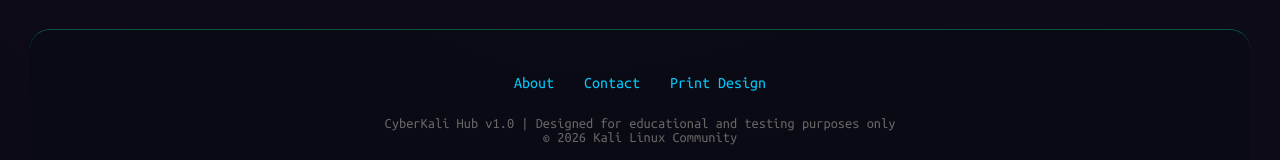
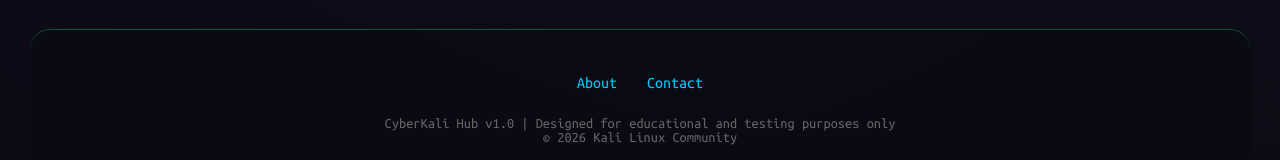
Before and after one commit to OSamv21/CYBERKALI-HUB, a plain HTML site: page index.html in a window 1280 px wide. Shown: the part 4809-4969 px from the top of the page. Drawn offline with Linux system fonts and the light colour scheme.

```diff
--- a/index.html
+++ b/index.html
@@ -129,7 +129,6 @@
             <div class="footer-links">
                 <a href="#" class="footer-link" id="aboutLink">About</a>
                 <a href="https://github.com/OSamv21/Omar-Shakir" class="footer-link" id="contactLink">Contact</a>
-                <a href="#" class="footer-link" id="printLink">Print Design</a>
             </div>
             <p class="copyright">
                 CyberKali Hub v1.0 | Designed for educational and testing purposes only<br>
@@ -140,4 +139,5 @@
 
     <script src="script.js"></script>
 </body>
+
 </html>
```
